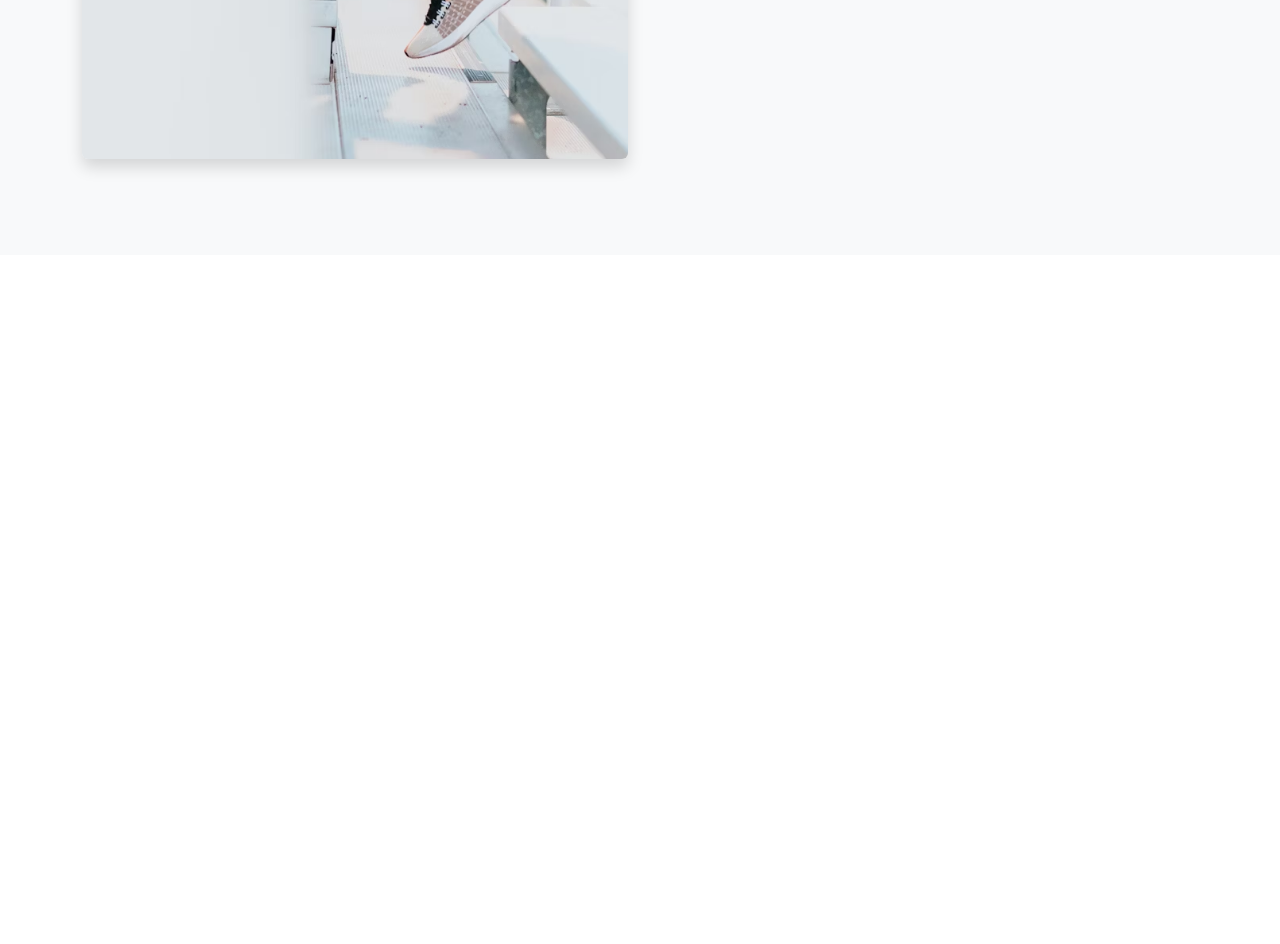
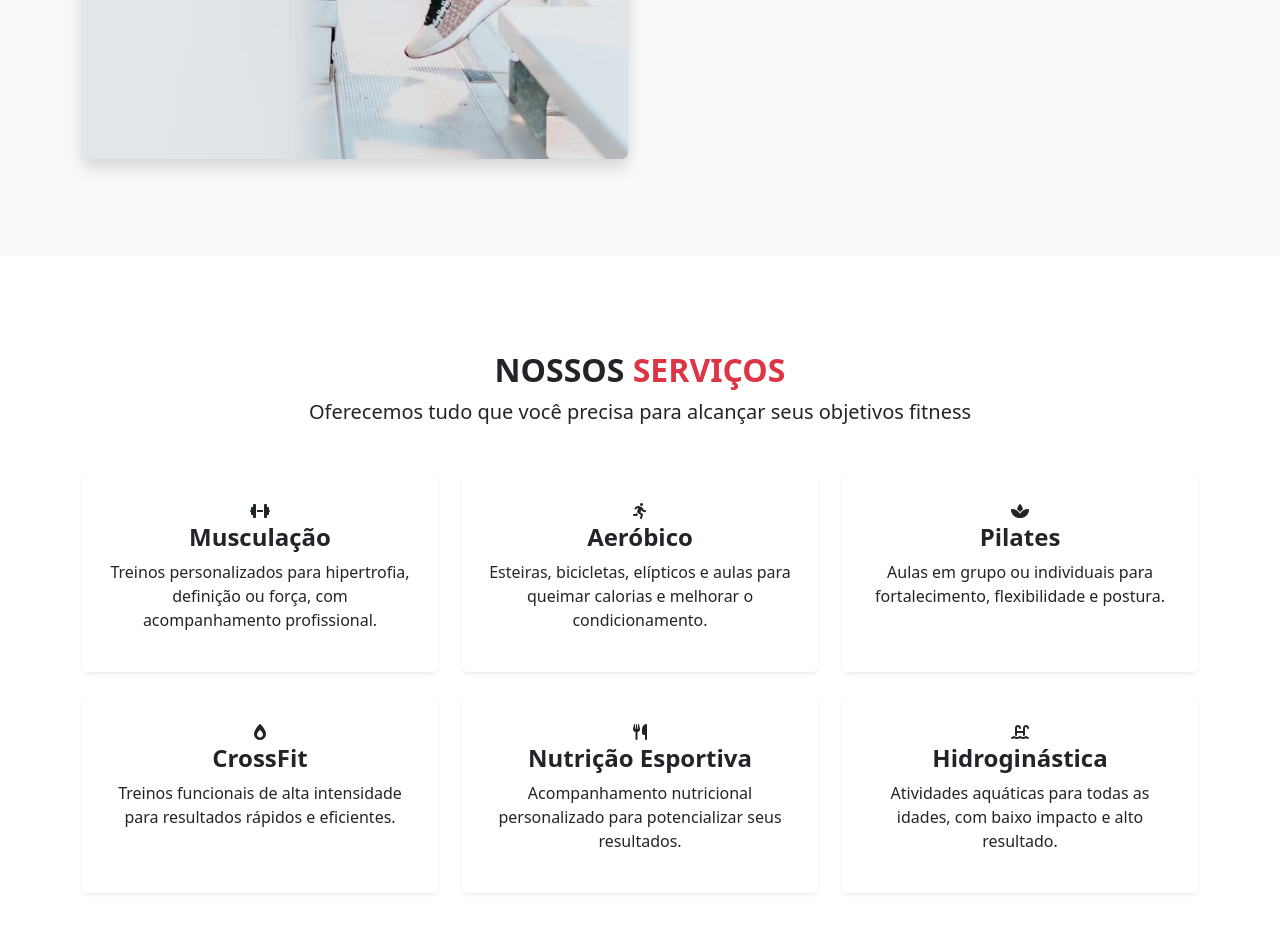
Before and after one commit to Gaabriel22/powerfit-gym, a plain HTML site: page index.html in a window 1280 px wide. Shown: the part 1245-2189 px from the top of the page. Before the commit the page ends 1500 px from the top, so only its background shows below. Drawn offline with nearby package versions, Linux system fonts and the light colour scheme.

Commit message:
Adiciona seção de serviços com cards informativos e ícones personalizados

```diff
--- a/index.html
+++ b/index.html
@@ -137,6 +137,88 @@
           </div>
         </div>
       </section>
+
+      <!-- Services Section -->
+      <section class="py-5" id="services">
+        <div class="container py-5">
+          <div class="text-center mb-5">
+            <h2 class="fw-bold">
+              NOSSOS
+              <span class="text-danger">SERVIÇOS</span>
+            </h2>
+            <p class="lead">Oferecemos tudo que você precisa para alcançar seus objetivos fitness</p>
+          </div>
+
+          <div class="row g-4">
+            <div class="col-md-4">
+              <div class="card h-100 border-0 shadow-sm">
+                <div class="card-body text-center p-4">
+                  <div class="feature-icon">
+                    <i class="fas fa-dumbbell"></i>
+                  </div>
+                  <h4 class="fw-bold">Musculação</h4>
+                  <p>Treinos personalizados para hipertrofia, definição ou força, com acompanhamento profissional.</p>
+                </div>
+              </div>
+            </div>
+            <div class="col-md-4">
+              <div class="card h-100 border-0 shadow-sm">
+                <div class="card-body text-center p-4">
+                  <div class="feature-icon">
+                    <i class="fas fa-running"></i>
+                  </div>
+                  <h4 class="fw-bold">Aeróbico</h4>
+                  <p>Esteiras, bicicletas, elípticos e aulas para queimar calorias e melhorar o condicionamento.</p>
+                </div>
+              </div>
+            </div>
+            <div class="col-md-4">
+              <div class="card h-100 border-0 shadow-sm">
+                <div class="card-body text-center p-4">
+                  <div class="feature-icon">
+                    <i class="fas fa-spa"></i>
+                  </div>
+                  <h4 class="fw-bold">Pilates</h4>
+                  <p>Aulas em grupo ou individuais para fortalecimento, flexibilidade e postura.</p>
+                </div>
+              </div>
+            </div>
+            <div class="col-md-4">
+              <div class="card h-100 border-0 shadow-sm">
+                <div class="card-body text-center p-4">
+                  <div class="feature-icon">
+                    <i class="fas fa-burn"></i>
+                  </div>
+                  <h4 class="fw-bold">CrossFit</h4>
+                  <p>Treinos funcionais de alta intensidade para resultados rápidos e eficientes.</p>
+                </div>
+              </div>
+            </div>
+            <div class="col-md-4">
+              <div class="card h-100 border-0 shadow-sm">
+                <div class="card-body text-center p-4">
+                  <div class="feature-icon">
+                    <i class="fas fa-utensils"></i>
+                  </div>
+                  <h4 class="fw-bold">Nutrição Esportiva</h4>
+                  <p>Acompanhamento nutricional personalizado para potencializar seus resultados.</p>
+                </div>
+              </div>
+            </div>
+            <div class="col-md-4">
+              <div class="card h-100 border-0 shadow-sm">
+                <div class="card-body text-center p-4">
+                  <div class="feature-icon">
+                    <i class="fas fa-swimming-pool"></i>
+                  </div>
+                  <h4 class="fw-bold">Hidroginástica</h4>
+                  <p>Atividades aquáticas para todas as idades, com baixo impacto e alto resultado.</p>
+                </div>
+              </div>
+            </div>
+          </div>
+        </div>
+      </section>
     </main>
     <footer></footer>
 
```
